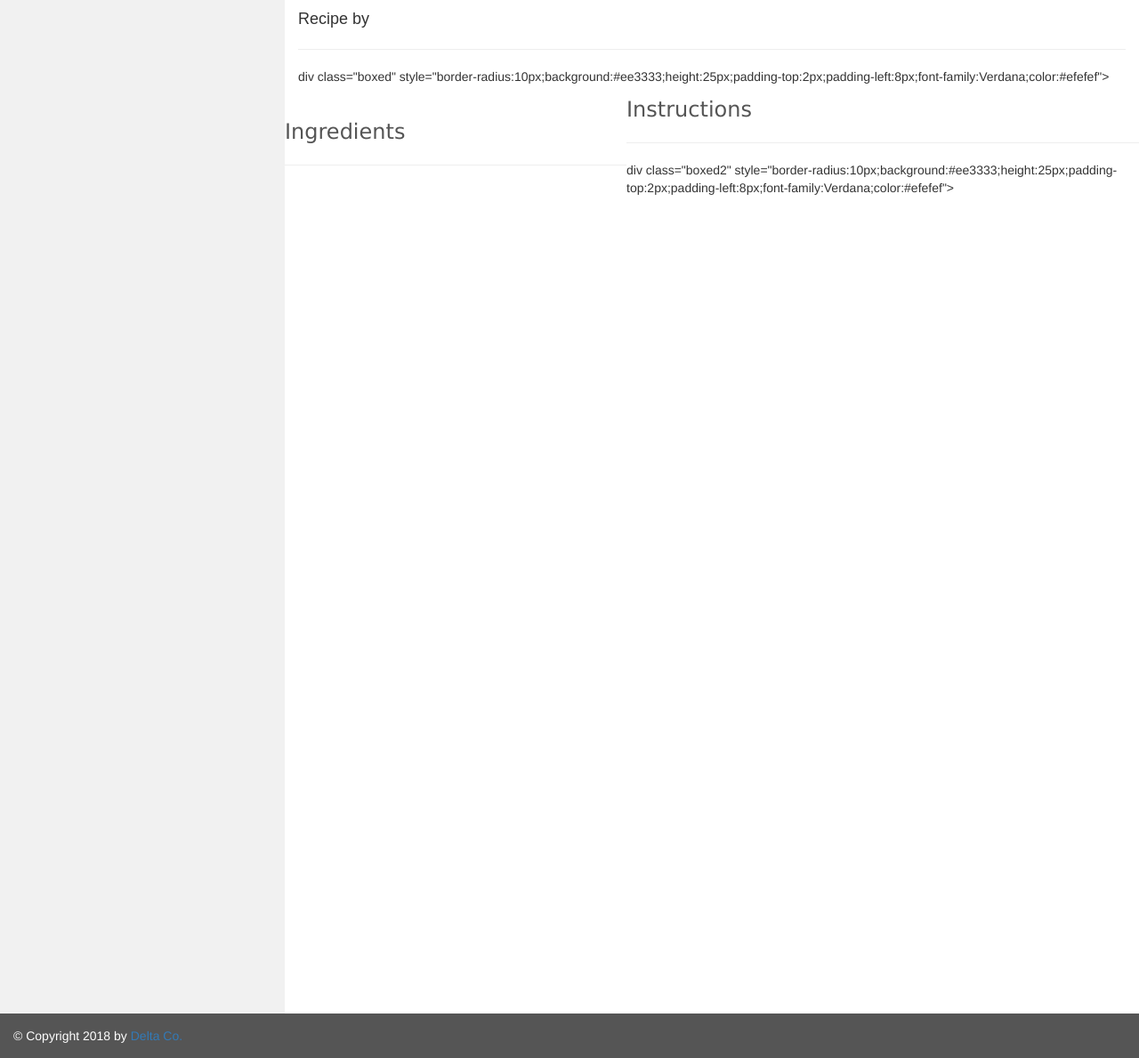
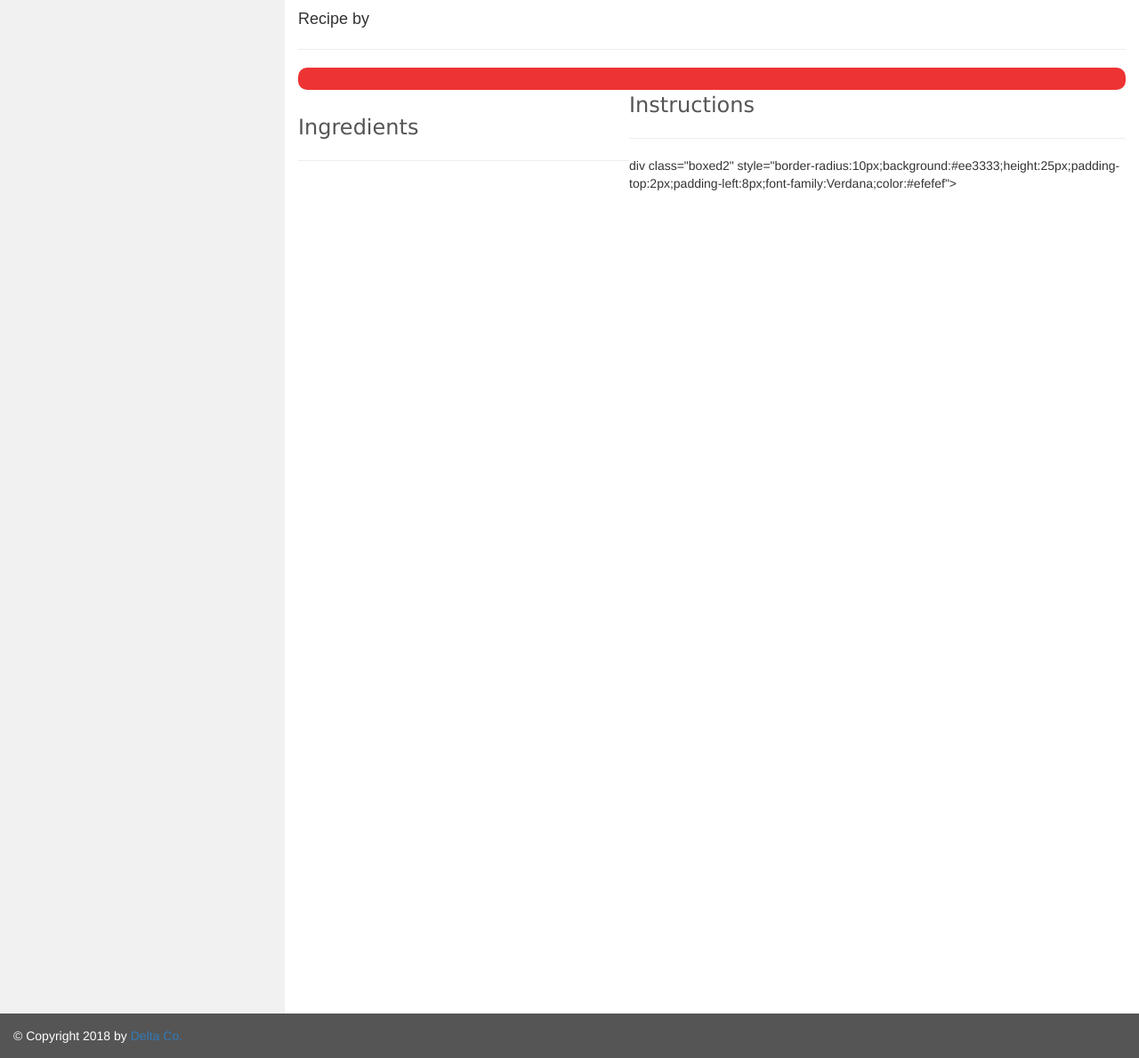
Before and after one commit to mamonticello/OnTheHouse, a Python web app: template frontends/onthehouse_flask/templates/recipe.html in a window 1280 px wide. Shown: the part 361-1550 px from the top of the page at 89% size. Run offline with Jinja, Linux system fonts and the light colour scheme; the template is opened without the code that fills it, so the values that code supplies are empty; some libraries are stand-ins or nearby versions.

Commit message:
Update recipe.html

```diff
--- a/frontends/onthehouse_flask/templates/recipe.html
+++ b/frontends/onthehouse_flask/templates/recipe.html
@@ -14,7 +14,7 @@
             <p class="recipe-author" style="font-family:Arial;font-size:18px">Recipe by <a style="color:#ee3333" href="/user/{{recipe.author.username}}">{{recipe.author.display_name}}</a></p>
             {% endif %}
             <hr>
-            div class="boxed" style="border-radius:10px;background:#ee3333;height:25px;padding-top:2px;padding-left:8px;font-family:Verdana;color:#efefef">
+            <div class="boxed" style="border-radius:10px;background:#ee3333;height:25px;padding-top:2px;padding-left:8px;font-family:Verdana;color:#efefef">
             <p id="infobar"></p>
             <script>
                 document.getElementById("infobar").innerHTML += {{recipe.meal_type}} | "
```
